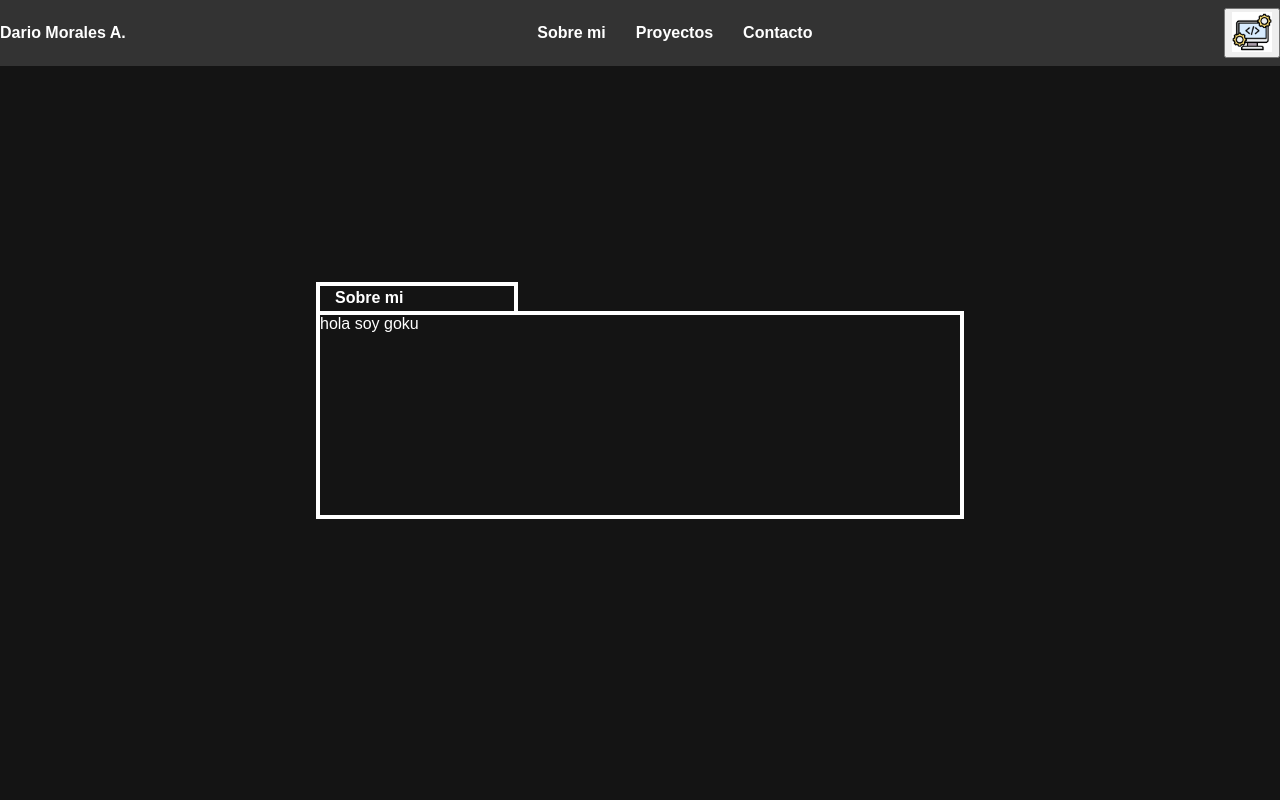
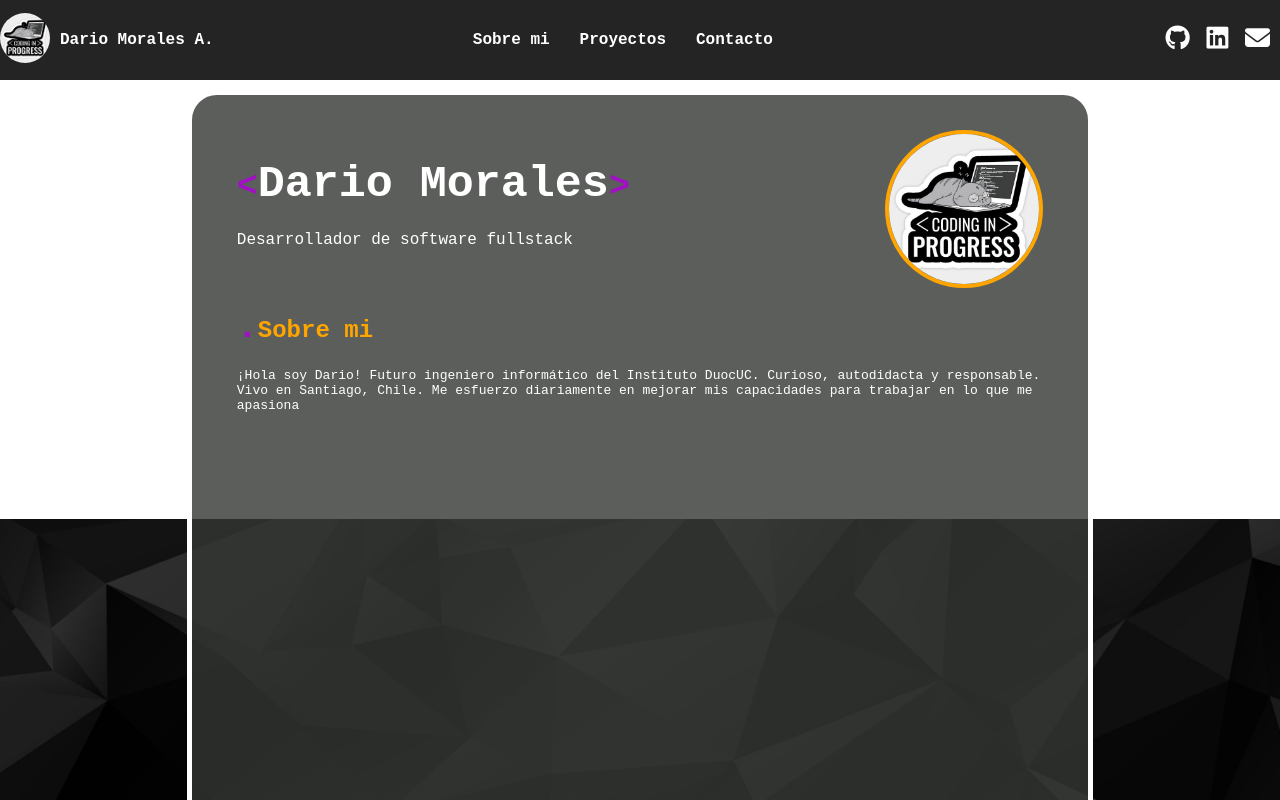
Before and after one commit to DarioMorales24/mi-portafolio, a plain HTML site: page proyect.html in a window 1280 px wide. Shown: the top 800 px of the page. Drawn offline with Linux system fonts and the light colour scheme.

Commit message:
Subiendo mi portafolio

```diff
--- a/proyect.html
+++ b/proyect.html
@@ -5,10 +5,17 @@
     <meta name="viewport" content="width=device-width, initial-scale=1.0">
     <link rel="stylesheet" href="styles.css">
     <title>Portafolio</title>
+    <script src="https://kit.fontawesome.com/9b8a2b0a6f.js" crossorigin="anonymous"></script>
 </head>
 <body>
+    <!--
+    <img id="background" src="/src/background.jpg" alt="fondo codigo binario">
+    -->
     <header id="header">
-        <h4>Dario Morales A.</h4>
+        <div id="nick">
+            <a><img src="/src/fotoPerfil.jpg"></a>
+            <h4>Dario Morales A.</h4>
+        </div>
         <div id="navContainer">
             <nav>
                 <ul id="navList">
@@ -18,17 +25,36 @@
                 </ul>
             </nav>
         </div>
-        <button><img src="src/images.png"></button>
+        <div id="contacto">
+            <a href="https://github.com/DarioMorales24" target="_blank" class="redesSociales"><i class="fa-brands fa-github"></i></a>
+            <a href="url" class="redesSociales"><i class="fa-brands fa-linkedin"></i></a>
+            <a href="mailto:dm.andrades2706@gmail.com" class="redesSociales"><i class="fa-solid fa-envelope"></i></a>
+        </div>
+
     </header>
-    <section id="fondo">
-        <div id="ppal">
-            <div id="titulo">
-                <h4>Sobre mi</h4>
+
+    <main id="seccion_negra">
+        <section id="ppal">
+            <div id="me">
+                <!--contenedor para el texto ppal-->
+                <div id="textoMe">
+                    <h1><a class="dot">&lt</a>Dario Morales<a class="dot">&gt</a></h1>
+                    <p>Desarrollador de software fullstack</p>
+                </div>
+                <img id="fotoPerfil" src="/src/fotoPerfil.jpg" alt="foto_perfil">
             </div>
-            <div id="personalInfo">
-                <p>hola soy goku</p>
+            <div id="sobreMi">
+                <h1><a class="dot">.</a>Sobre mi</h1>
+                <p>¡Hola soy Dario! Futuro ingeniero informático del
+                    Instituto DuocUC. Curioso, autodidacta y responsable.
+                    Vivo en Santiago, Chile. Me esfuerzo diariamente en
+                    mejorar mis capacidades para trabajar en lo que
+                    me apasiona </p>
             </div>
-        </div>
+        </section>
+    </main>
+    <section>
+
     </section>
 </body>
 </html>
--- a/styles.css
+++ b/styles.css
@@ -1,34 +1,88 @@
+html {
+    padding: 0;
+    margin: 0;
+}
+
 html, body {
     padding: 0;
     margin: 0;
-    top: 0;
-    font-family: sans-serif;
+    font-family: monospace,sans-serif;
+    background-color: rgb(rgb(221, 221, 221));
+    background-image: url(/src/background\(3\).jpg);
+    background-repeat: no-repeat;
+    background-position: center;
+    background-size: 105%;
+    background-attachment: fixed;
+    overflow-x: hidden;
 }
 
+body {
+    padding-top: 5rem;
+}
 
 #header {
+    top: 0;
+    left: 0;
     position: fixed;
     display: flex;
-    width: 100vw;
-    padding: 0.5rem 0;
-    background-color: #333;
-    z-index: 10;
+    width: 100%;
+    height: 5rem;
+    background-color: #242424;
+    z-index: 1000;
     justify-content: space-between;
+    align-items: center;
+    padding: 0;
 }
-#header>h4{
+
+#nick>h4{
     margin: auto 0;
     padding: 0;
     color: #fff;
 }
-#header>button>img{
-    width: 40px;
-    height: 40px;
+#nick>a>img{
+    width: 50px;
+    border-radius: 50%;
+    margin-right: 10px;
+}
+
+#nick {
+    display: flex;
+
 }
 #navContainer{
     display: flex;
     justify-content: center;
-    flex-grow: 1;
+    align-items: center;
 }
+
+#contacto {
+    display: flex;
+    align-items: center;
+    justify-content: center;
+    gap: 5px;
+    padding-right: 5px;
+    margin-left: 10%;
+}
+
+.redesSociales {
+    width: 25px;
+    font-size: 25px;
+    color: white;
+    padding: 5px;
+    text-align: center;
+}
+
+.redesSociales:link, .redesSociales:visited, .redesSociales:active {
+    color: white;
+}
+
+.redesSociales:hover {
+    color: white;
+    background-color: rgb(63, 63, 63);
+    border-radius: 5px;
+}
+
+
 #navList {
     display: flex;
     justify-content: center;
@@ -46,50 +100,59 @@ html, body {
     font-weight: bold;
 }
 
-#fondo {
-    display: flex;
-    align-items: center;
-    justify-content: center;
-    background-color: rgb(20,20,20);
-    width: 100vw;
-    height: 100vh;
-    color: aliceblue;
+#seccion_negra {
+    background-color: rgba(51, 54, 51,80%);
+    border: 5px solid #ffffff;
+    width: 70%;
+    height: 200vh;
+    margin: 10px auto;
+    border-radius: 30px;
+    color: white;
+    flex-direction: column;
 }
 
-#ppal{
-    display: flex;
-    justify-content: center;
-    align-items: start;
-    flex-direction: column;
-}
-#personalInfo {
-    display: flex;
-    position: relative;
-    padding: 0;
-    text-align: center;
-    color: #fff;
-    border: 4px solid white;
-    width: 50vw;
-    height: 25vh;
-    z-index: 1;
-}
-#personalInfo>p {
-    margin: 0;
+#ppal {
+    padding: 10px 5%;
 }
 
-#titulo{
+#me {
+    height: auto;
     display: flex;
-    position: relative;
-    padding: 0;
-    margin: 0 0 0 0;
-    text-align: center;
-    color: #fff;
-    border: 4px solid white;
-    border-bottom: transparent;
-    width: 30%;
-    height: 25px;
-    z-index: 1;
+    margin-top: 25px;
+    justify-content: space-between;
 }
+#textoMe{
+    display: flex;
+    flex-direction: column;
+    align-items: flex-start;
+    justify-content: center;
+}
+
+#fotoPerfil {
+    width: 150px;
+    border-radius: 50%;
+    border: 4px solid orange ;
+}
+
+.dot {
+    color:rgb(161, 16, 197);
+    font-size: 35px;
+}
+
+#textoMe>h1 {
+    font-size: 45px;
+    margin: 5px 0;
+}
+
+#sobreMi>h1 {
+    color: orange;
+}
+
+#sobreMi>p {
+    font-size: 13px;
+}
+
+
 #titulo>h4{
     margin: auto 15px;
     padding: auto;
```
Also changed, not shown: src/background (2).jpg (added), src/background(3).jpg (added), src/background.jpg (added), src/fotoPerfil.jpg (added).
